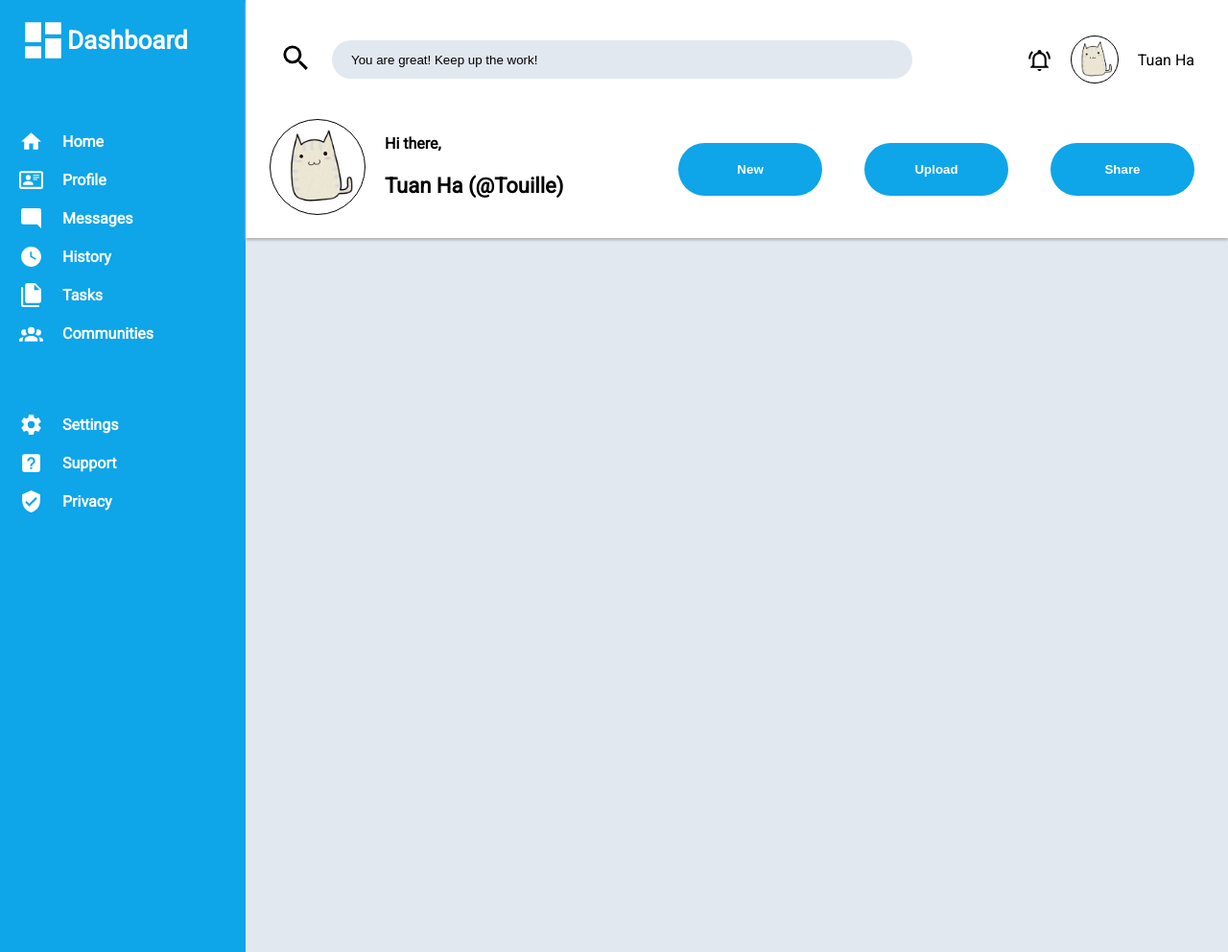
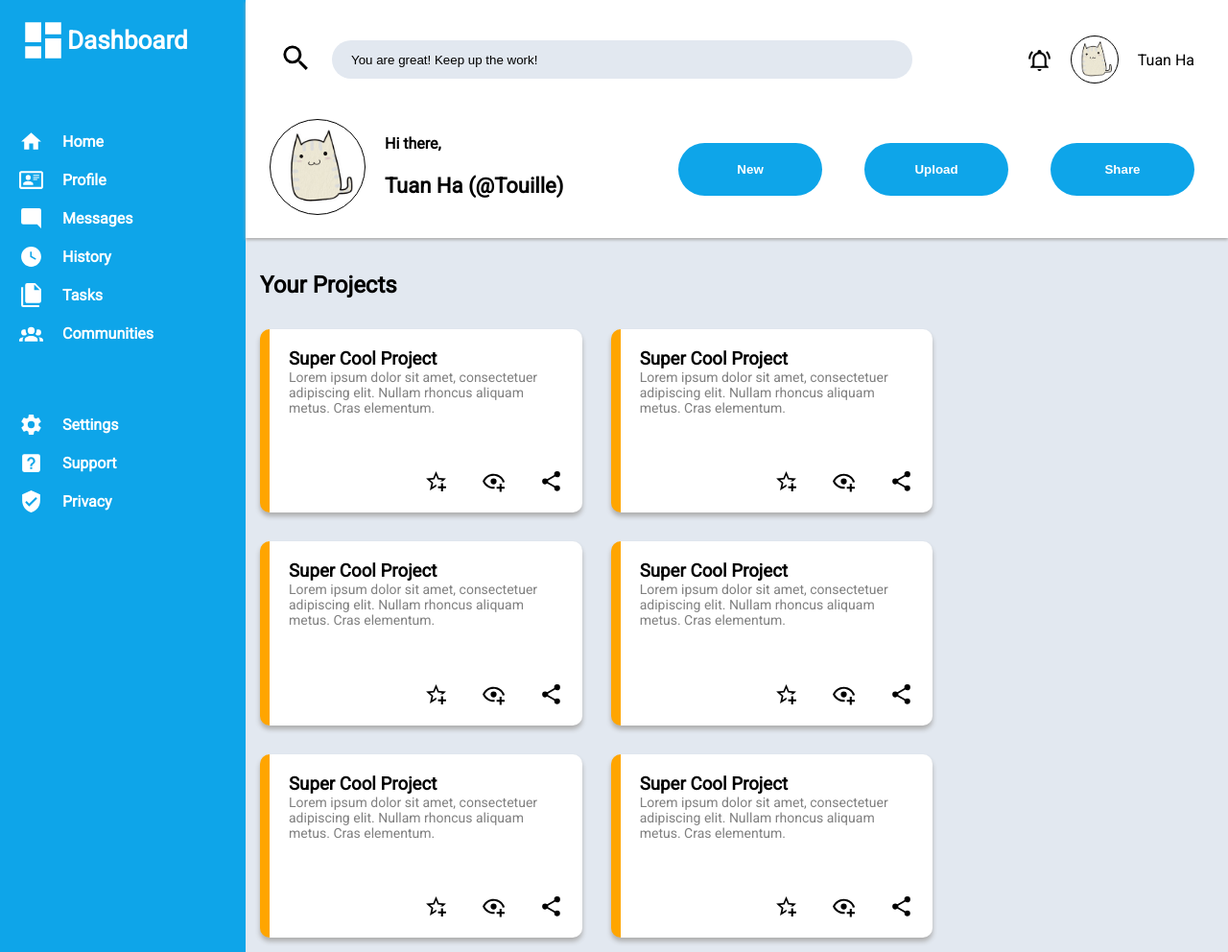
Before and after one commit to Tou1lle/admin-dashboard-top, a plain HTML site: page index.html in a window 1280 px wide. Shown: the whole page at 96% size. Drawn offline with Linux system fonts and the light colour scheme.

Commit message:
add your project section, add grids and styles

```diff
--- a/index.html
+++ b/index.html
@@ -99,7 +99,87 @@
                 </div>
             </div>
             <div class="main article">
-                <div class="your projects"></div>
+                <div class="your projects">
+                    <h2 class="project header">Your Projects</h2>
+                    <div>
+                        <div>
+                            <h3>Super Cool Project</h3>
+                            <p>
+                                Lorem ipsum dolor sit amet, consectetuer adipiscing elit. Nullam rhoncus aliquam metus. Cras elementum.
+                            </p>
+                        </div>
+                        <div class="icons-for-projects">
+                            <img src="img/star-plus-outline.svg" alt="star logo" width="25" height="25">
+                            <img src="img/eye-plus-outline.svg" alt="eye logo" width="25" height="25">
+                            <img src="img/share-variant.svg" alt="share logo" width="25" height="25">
+                        </div>
+                    </div>
+                    <div>
+                        <div>
+                            <h3>Super Cool Project</h3>
+                            <p>
+                                Lorem ipsum dolor sit amet, consectetuer adipiscing elit. Nullam rhoncus aliquam metus. Cras elementum.
+                            </p>
+                        </div>
+                        <div class="icons-for-projects">
+                            <img src="img/star-plus-outline.svg" alt="star logo" width="25" height="25">
+                            <img src="img/eye-plus-outline.svg" alt="eye logo" width="25" height="25">
+                            <img src="img/share-variant.svg" alt="share logo" width="25" height="25">
+                        </div>
+                    </div>
+                    <div>
+                        <div>
+                            <h3>Super Cool Project</h3>
+                            <p>
+                                Lorem ipsum dolor sit amet, consectetuer adipiscing elit. Nullam rhoncus aliquam metus. Cras elementum.
+                            </p>
+                        </div>
+                        <div class="icons-for-projects">
+                            <img src="img/star-plus-outline.svg" alt="star logo" width="25" height="25">
+                            <img src="img/eye-plus-outline.svg" alt="eye logo" width="25" height="25">
+                            <img src="img/share-variant.svg" alt="share logo" width="25" height="25">
+                        </div>
+                    </div>
+                    <div>
+                        <div>
+                            <h3>Super Cool Project</h3>
+                            <p>
+                                Lorem ipsum dolor sit amet, consectetuer adipiscing elit. Nullam rhoncus aliquam metus. Cras elementum.
+                            </p>
+                        </div>
+                        <div class="icons-for-projects">
+                            <img src="img/star-plus-outline.svg" alt="star logo" width="25" height="25">
+                            <img src="img/eye-plus-outline.svg" alt="eye logo" width="25" height="25">
+                            <img src="img/share-variant.svg" alt="share logo" width="25" height="25">
+                        </div>
+                    </div>
+                    <div>
+                        <div>
+                            <h3>Super Cool Project</h3>
+                            <p>
+                                Lorem ipsum dolor sit amet, consectetuer adipiscing elit. Nullam rhoncus aliquam metus. Cras elementum.
+                            </p>
+                        </div>
+                        <div class="icons-for-projects">
+                            <img src="img/star-plus-outline.svg" alt="star logo" width="25" height="25">
+                            <img src="img/eye-plus-outline.svg" alt="eye logo" width="25" height="25">
+                            <img src="img/share-variant.svg" alt="share logo" width="25" height="25">
+                        </div>
+                    </div>
+                    <div>
+                        <div>
+                            <h3>Super Cool Project</h3>
+                            <p>
+                                Lorem ipsum dolor sit amet, consectetuer adipiscing elit. Nullam rhoncus aliquam metus. Cras elementum.
+                            </p>
+                        </div>
+                        <div class="icons-for-projects">
+                            <img src="img/star-plus-outline.svg" alt="star logo" width="25" height="25">
+                            <img src="img/eye-plus-outline.svg" alt="eye logo" width="25" height="25">
+                            <img src="img/share-variant.svg" alt="share logo" width="25" height="25">
+                        </div>
+                    </div>
+                </div>
                 <div class="side content">
                     <div class="announcements"></div>
                     <div class="trending"></div>
--- a/styles.css
+++ b/styles.css
@@ -153,4 +153,47 @@ button:nth-child(2) {
 /*Main body styles*/
 .main.article {
     background-color: #e2e8f0;
+    display: grid;
+    grid-template-columns: 2.5fr 1fr;
 }
+
+.your.projects {
+    display: grid;
+    grid-template-columns: repeat(auto-fit, minmax(300px, 1fr));
+    grid-template-rows: 50px repeat(3, 1fr);
+    gap: 30px;
+    padding: 15px;
+}
+
+.your.projects > div {
+    background-color: white;
+    box-shadow: 0px 4px 5px rgb(175, 175, 175);
+    border-left: 10px solid orange;
+    border-radius: 10px;
+    padding: 20px;
+    display: grid;
+    grid-template-rows: 2fr 1fr;
+}
+
+.project.header {
+    grid-column: 1 / -1;
+}
+
+h3 {
+    margin: 0;
+}
+
+.your.projects > div > div > p {
+    color: grey;
+    font-size: 14px;
+    margin-top: 0;
+}
+
+.icons-for-projects {
+    display: grid;
+    grid-template-columns: repeat(3, 50px);
+    gap: 10px;
+    justify-items: end;
+    justify-content: end;
+    align-content: end;
+}
```
Also changed, not shown: img/eye-plus-outline.svg (added), img/share-variant.svg (added), img/star-plus-outline.svg (added).
